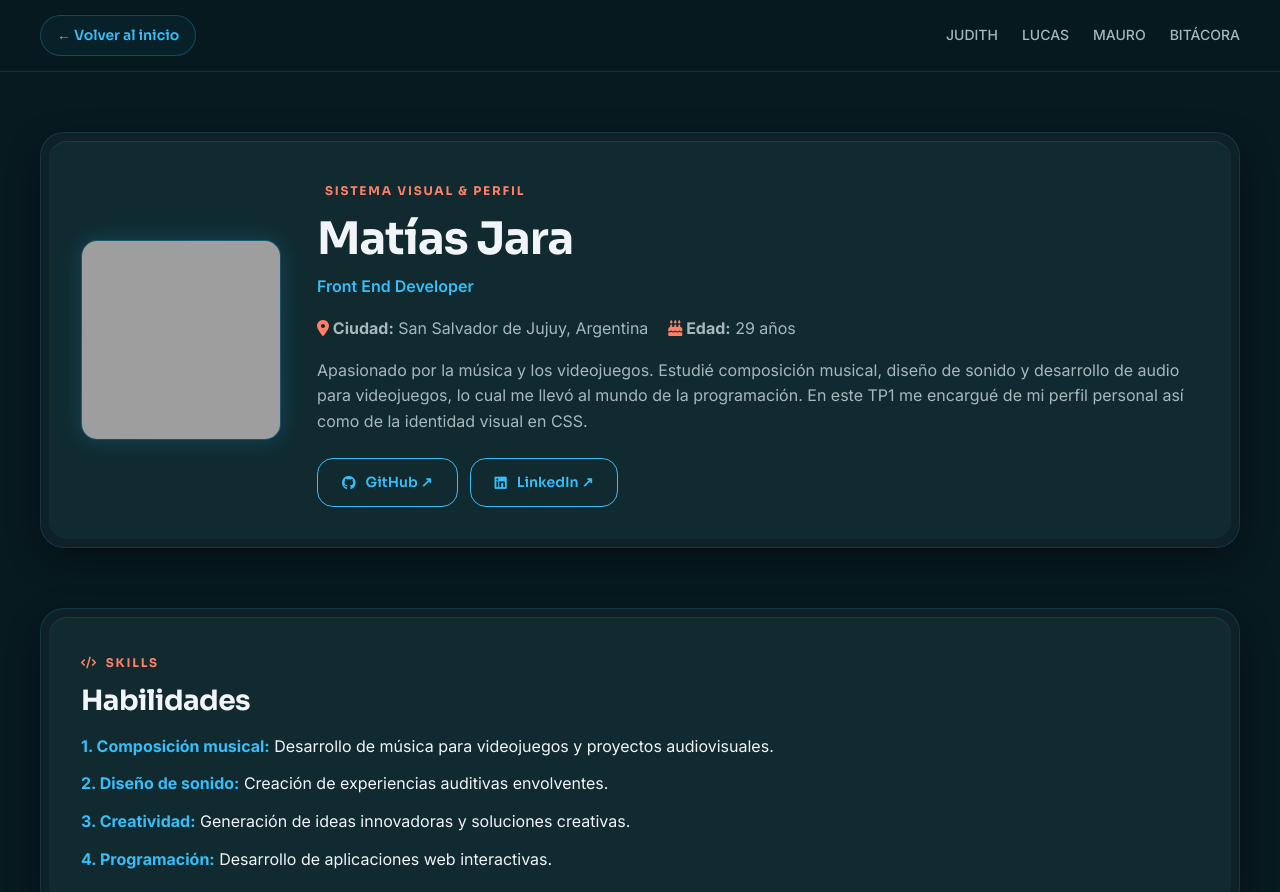
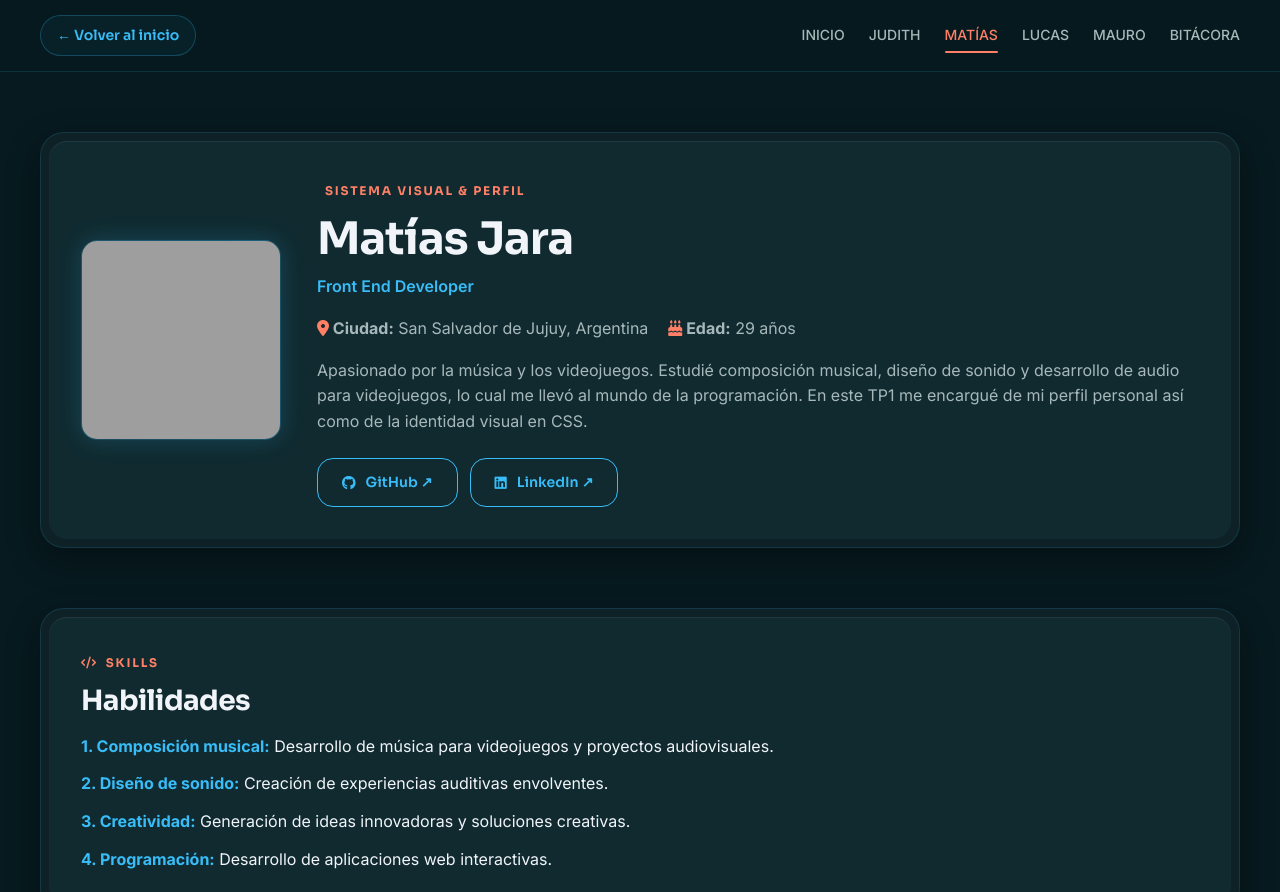
Before and after one commit to JudithGrau/tp1-desarrollo-sistemas-web-frontend, a plain HTML site: page matias.html in a window 1280 px wide. Shown: the top 892 px of the page. Drawn offline with Linux system fonts and the light colour scheme; grey boxes are pictures that could not be loaded.

Commit message:
fix: agrega enlace a inicio y estado activo en navbar de matias.html

```diff
--- a/matias.html
+++ b/matias.html
@@ -27,7 +27,9 @@
         <div class="container navbar-content">
             <a href="index.html" class="nav-back">← Volver al inicio</a>
             <div class="nav-links">
+                 <a href="index.html">INICIO</a>
                 <a href="judith.html">JUDITH</a>
+                <a href="matias.html" class="active">MATÍAS</a>
                 <a href="lucas.html">LUCAS</a>
                 <a href="mauro.html">MAURO</a>
                 <a href="bitacora.html">BITÁCORA</a>
```
